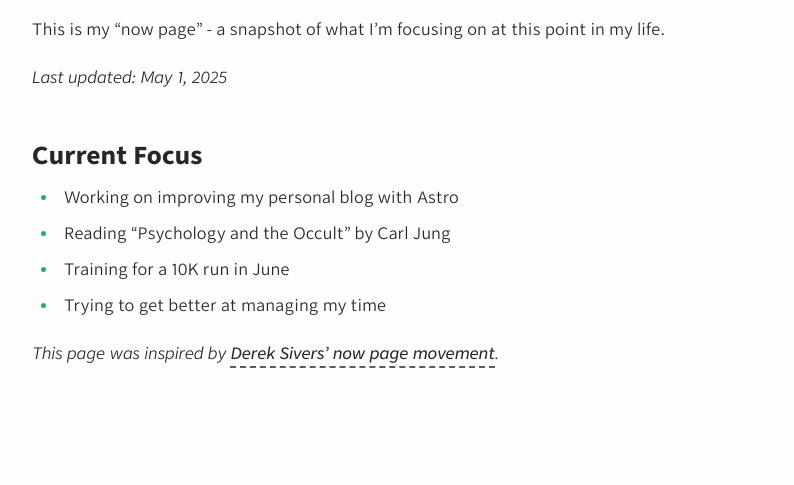
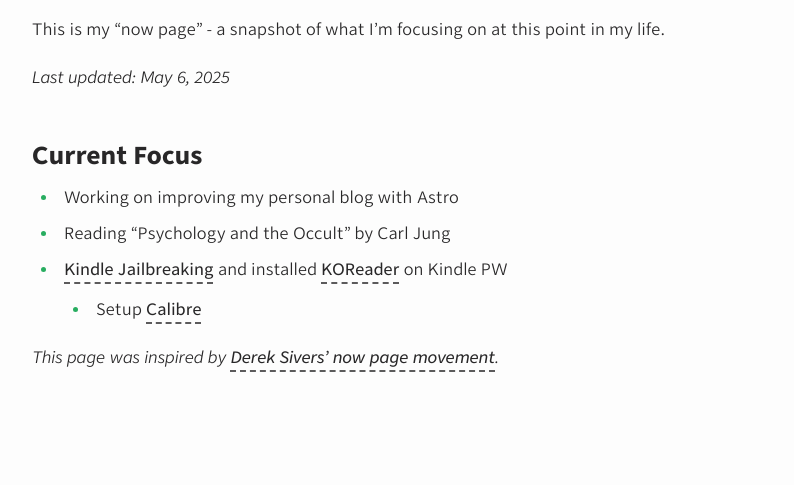
Before and after one commit to ananth99/site, an Astro site: page /now in a window 1280 px wide. Shown: the part 239-724 px from the top of the page, without its empty margins (240-1034 px from the left). Built offline with nearby package versions, Linux system fonts and the light colour scheme; Astro itself is replaced by a stand-in of ours; some packages are replaced by stand-ins of ours.

Commit message:
fix: update last modified date and current focus activities

```diff
--- a/src/pages/now.md
+++ b/src/pages/now.md
@@ -7,13 +7,13 @@ title: "Now"
 
 This is my "now page" - a snapshot of what I'm focusing on at this point in my life.
 
-*Last updated: May 1, 2025*
+*Last updated: May 6, 2025*
 
 ## Current Focus
-
 - Working on improving my personal blog with Astro
 - Reading "Psychology and the Occult" by Carl Jung
-- Training for a 10K run in June
-- Trying to get better at managing my time
+- [Kindle Jailbreaking](https://kindlemodding.org/jailbreaking/WinterBreak/) and installed [KOReader](https://koreader.rocks) on Kindle PW
+  - Setup [Calibre](https://calibre-ebook.com/)
+
 
 *This page was inspired by [Derek Sivers' now page movement](https://nownownow.com/about).*
```
